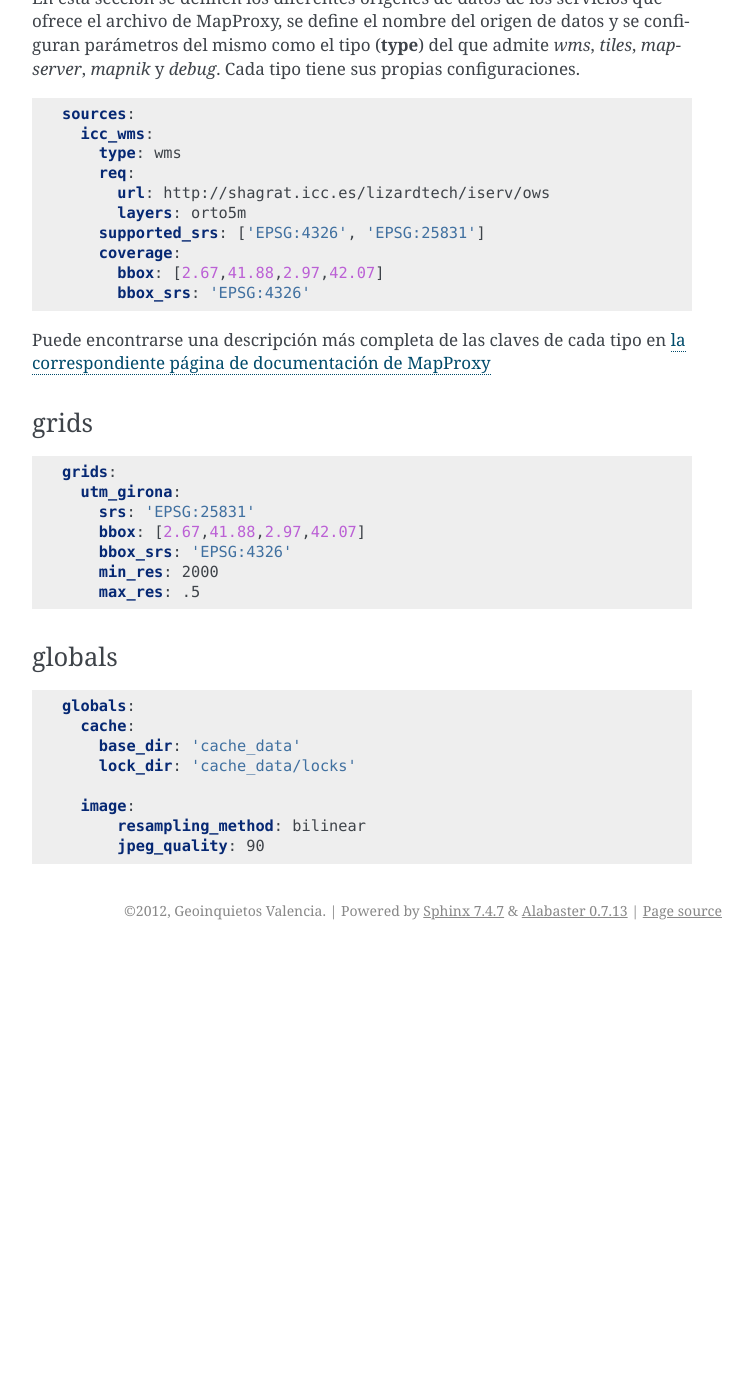
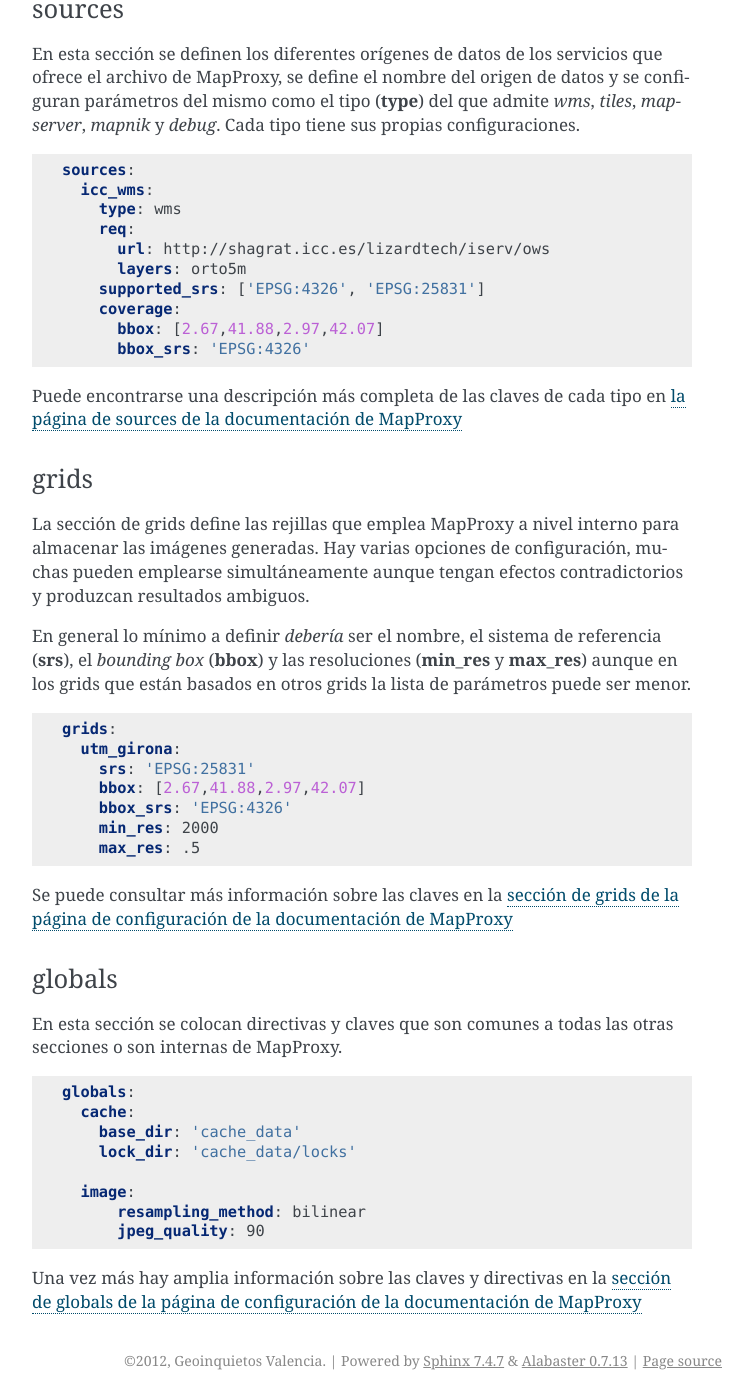
Before and after one commit to geoinquietosvlc/mapproxy-workshop, a Sphinx documentation site: the page built from doc/source/elarchivodeconfiguracion.rst, in a window 1280 px wide and 1400 px high, scrolled down 3004 px. Shown: the whole window, without its empty margins (388-1140 px from the left). Built offline with Sphinx 7.4.7, drawn with Linux system fonts in a browser that asks for light colours; before the commit the page ends 3954 px from its top, so only the background shows below that; some of the changed text lies outside the part shown.

Commit message:
completando la documentación del archivo de configuración mapproxy.yaml

```diff
--- a/doc/source/elarchivodeconfiguracion.rst
+++ b/doc/source/elarchivodeconfiguracion.rst
@@ -76,7 +76,7 @@
             Este servicio tiene únicamente objetivos educativos.
           fees: 'None'
 
-Puede encontrarse una descripción más completa de las claves y opciones de los servicios en `la correspondiente página de documentación de MapProxy <http://mapproxy.org/docs/1.5.0/services.html>`_
+Puede encontrarse una descripción más completa de las claves y opciones de los servicios en `la página de documentación de services de MapProxy <http://mapproxy.org/docs/1.5.0/services.html>`_
 
 layers
 ^^^^^^^^^^^^^^^^^^^^^^^^^^^^
@@ -94,7 +94,7 @@
         sources: [icc_wms]
 
 
-Puede encontrarse más información sobre las capas así como otros parámetros configurables de las mismas en `la sección de configuración de la documentación de MapProxy <http://mapproxy.org/docs/1.5.0/configuration.html#layers>`_
+Puede encontrarse más información sobre las capas así como otros parámetros configurables de las mismas en `la sección de layers de la página de configuración de la documentación de MapProxy <http://mapproxy.org/docs/1.5.0/configuration.html#layers>`_
 
 caches
 ^^^^^^^^^^^^^^^^^^^^^^^^^^^^
@@ -108,7 +108,7 @@
         grids: [utm_girona]
         sources: [osm_wms]
 
-Puede encontrarse más información sobre las caches así como otros parámetros configurables de los mismos en `la sección de configuración de la documentación de MapProxy <http://mapproxy.org/docs/1.5.0/configuration.html#caches>`_
+Puede encontrarse más información sobre las caches así como otros parámetros configurables de los mismos en `la sección de caches de la página de configuración de la documentación de MapProxy <http://mapproxy.org/docs/1.5.0/configuration.html#caches>`_
 
 sources
 ^^^^^^^^^^^^^^^^^^^^^^^^^^^^
@@ -128,10 +128,14 @@
           bbox: [2.67,41.88,2.97,42.07]
           bbox_srs: 'EPSG:4326'
 
-Puede encontrarse una descripción más completa de las claves de cada tipo en `la correspondiente página de documentación de MapProxy <http://mapproxy.org/docs/1.5.0/sources.html>`_
+Puede encontrarse una descripción más completa de las claves de cada tipo en `la página de sources de la documentación de MapProxy <http://mapproxy.org/docs/1.5.0/sources.html>`_
 
 grids
 ^^^^^^^^^^^^^^^^^^^^^^^^^^^^
+
+La sección de grids define las rejillas que emplea MapProxy a nivel interno para almacenar las imágenes generadas. Hay varias opciones de configuración, muchas pueden emplearse simultáneamente aunque tengan efectos contradictorios y produzcan resultados ambiguos.
+
+En general lo mínimo a definir *debería* ser el nombre, el sistema de referencia (**srs**), el *bounding box* (**bbox**) y las resoluciones (**min_res** y **max_res**) aunque en los grids que están basados en otros grids la lista de parámetros puede ser menor.
 
 .. code-block:: yaml
 
@@ -143,9 +147,12 @@
         min_res: 2000
         max_res: .5
 
+Se puede consultar más información sobre las claves en la `sección de grids de la página de configuración de la documentación de MapProxy <http://mapproxy.org/docs/1.5.0/configuration.html#id5>`_
 
 globals
 ^^^^^^^^^^^^^^^^^^^^^^^^^^^^
+
+En esta sección se colocan directivas y claves que son comunes a todas las otras secciones o son internas de MapProxy.
 
 .. code-block:: yaml
 
@@ -157,3 +164,5 @@
       image:
           resampling_method: bilinear
           jpeg_quality: 90
+
+Una vez más hay amplia información sobre las claves y directivas en la `sección de globals de la página de configuración de la documentación de MapProxy <http://mapproxy.org/docs/1.5.0/configuration.html#globals>`_
--- a/doc/source/presentacion.rst
+++ b/doc/source/presentacion.rst
@@ -11,8 +11,8 @@
 
 * Iván Sanchez `@realivansanchez <http://twitter.com/realivansanchez>`_ ivan@sanchezortega.es
 
-  * PHPDev en Omnium SI
-  * Más geofriki aún si cabe
+ * PHPDev en Omnium SI
+ * Más geofriki aún si cabe
 
 * Jorge Sanz `@xurxosanz <http://twitter.com/xurxosanz>`_ jsanz@osgeo.org
 
```
Also changed, not shown: other parts of doc/source/elarchivodeconfiguracion.rst (+2 -2 lines), doc/source/instalacion-configuracion.rst (+5 -15 lines).
